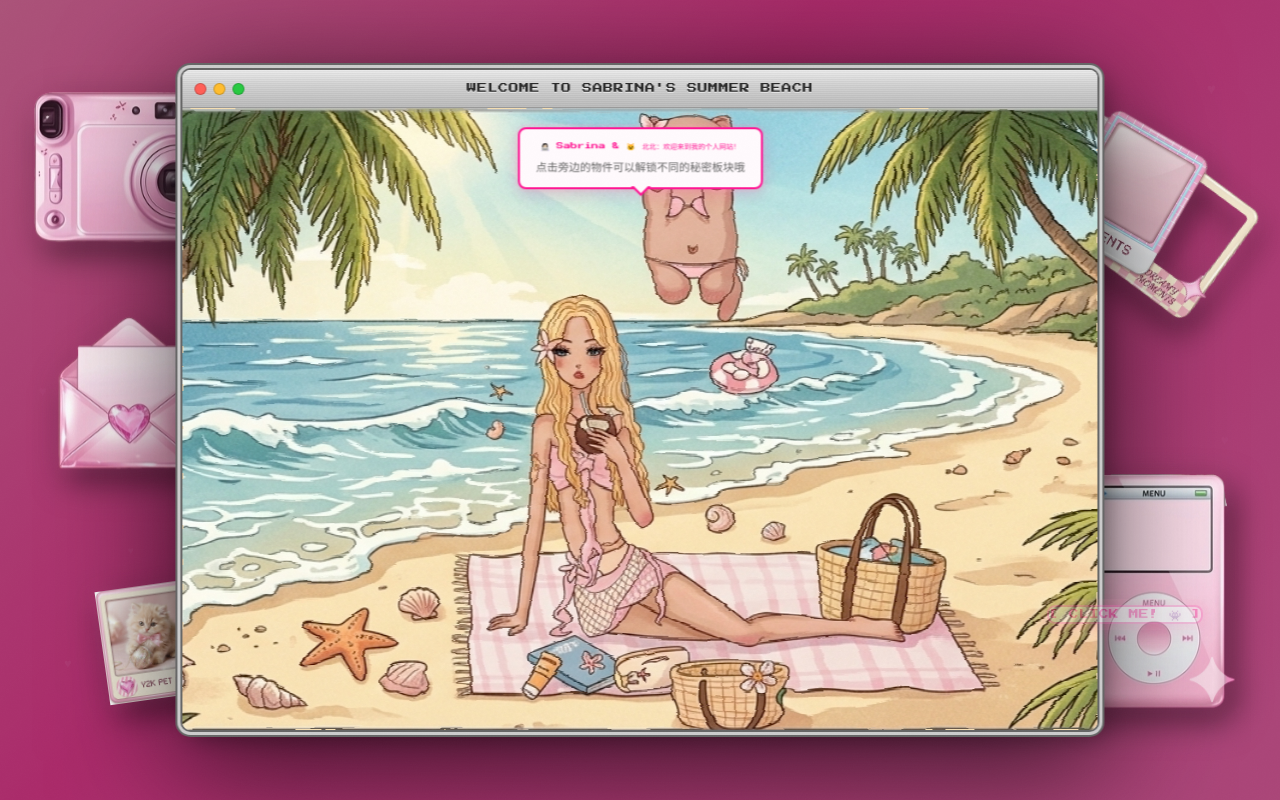
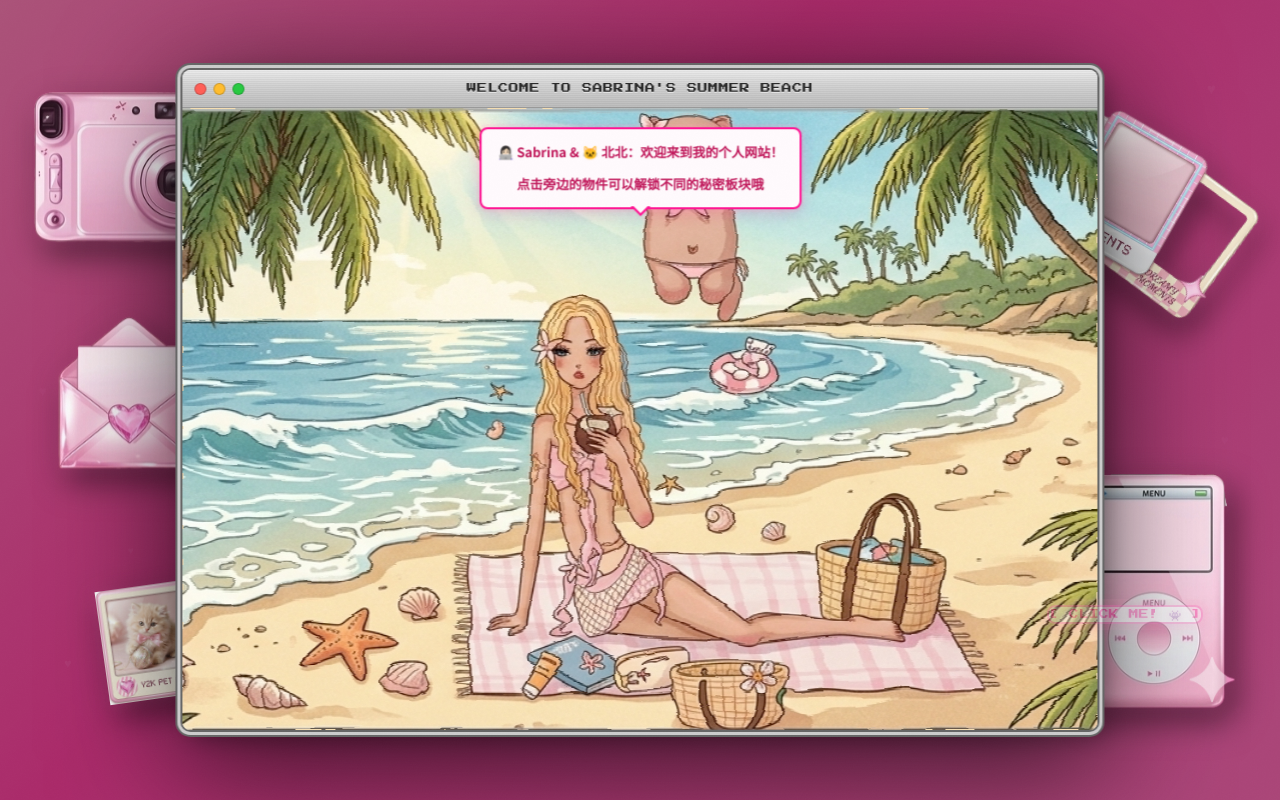
Before and after one commit to Sabrina-libb/Sabrinanana, a React (Vite) app: page / in a window 1280 px wide. Built offline with nearby package versions, Linux system fonts and the light colour scheme.

Commit message:
fix: 统一 WelcomeBubble 对话框字体与粗细，两行文字使用一致的中文无衬线加粗样式

```diff
--- a/src/components/WelcomeBubble.jsx
+++ b/src/components/WelcomeBubble.jsx
@@ -62,10 +62,11 @@ function WelcomeBubble() {
       />
 
       <p
+        className="font-bold"
         style={{
-          fontFamily: "'Press Start 2P', 'Chicago', monospace",
-          fontSize: '7px',
-          color: '#FF1493',
+          fontFamily: "'Noto Sans SC', 'PingFang SC', sans-serif",
+          fontSize: '13px',
+          color: '#C2185B',
           lineHeight: '2',
           margin: 0,
           textAlign: 'center',
@@ -74,12 +75,13 @@ function WelcomeBubble() {
         👩🏻‍💻 Sabrina & 🐱 北北：欢迎来到我的个人网站！
       </p>
       <p
+        className="font-bold"
         style={{
           fontFamily: "'Noto Sans SC', 'PingFang SC', sans-serif",
-          fontSize: '11px',
-          color: '#666',
-          lineHeight: '1.8',
-          margin: '4px 0 0 0',
+          fontSize: '13px',
+          color: '#C2185B',
+          lineHeight: '2',
+          margin: '6px 0 0 0',
           textAlign: 'center',
         }}
       >
```
